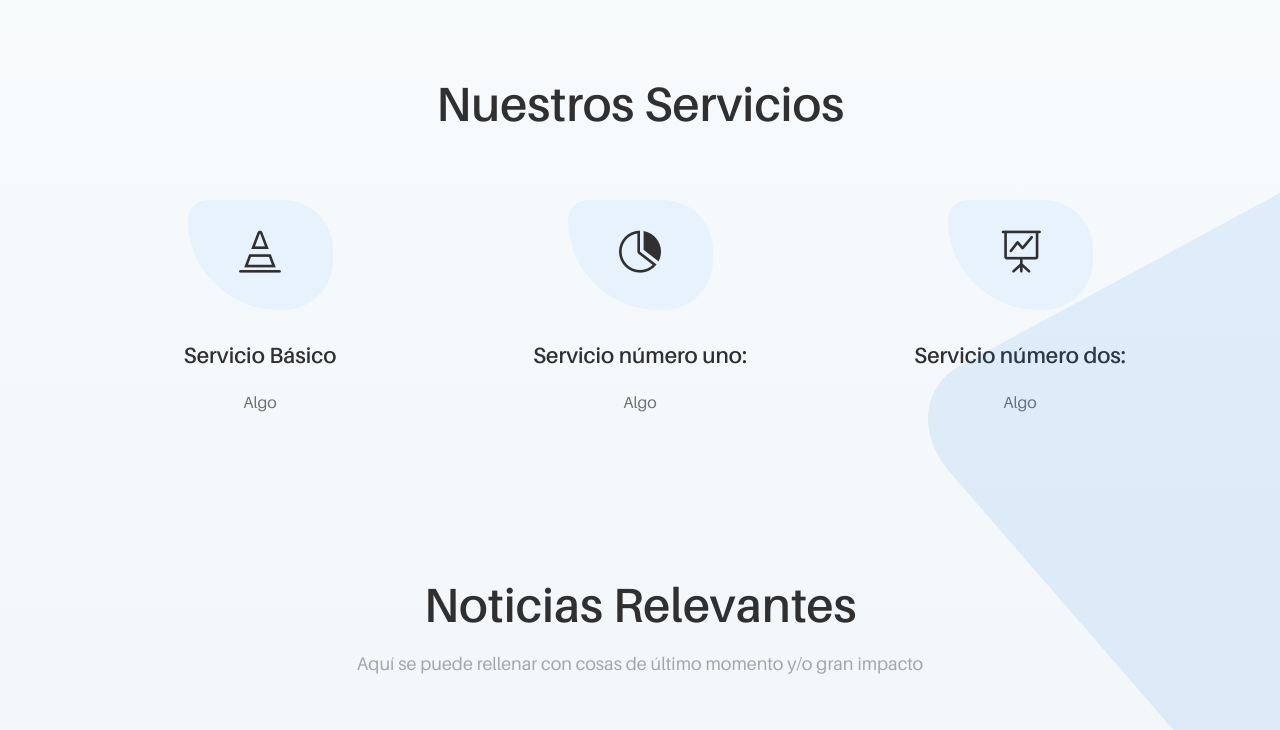
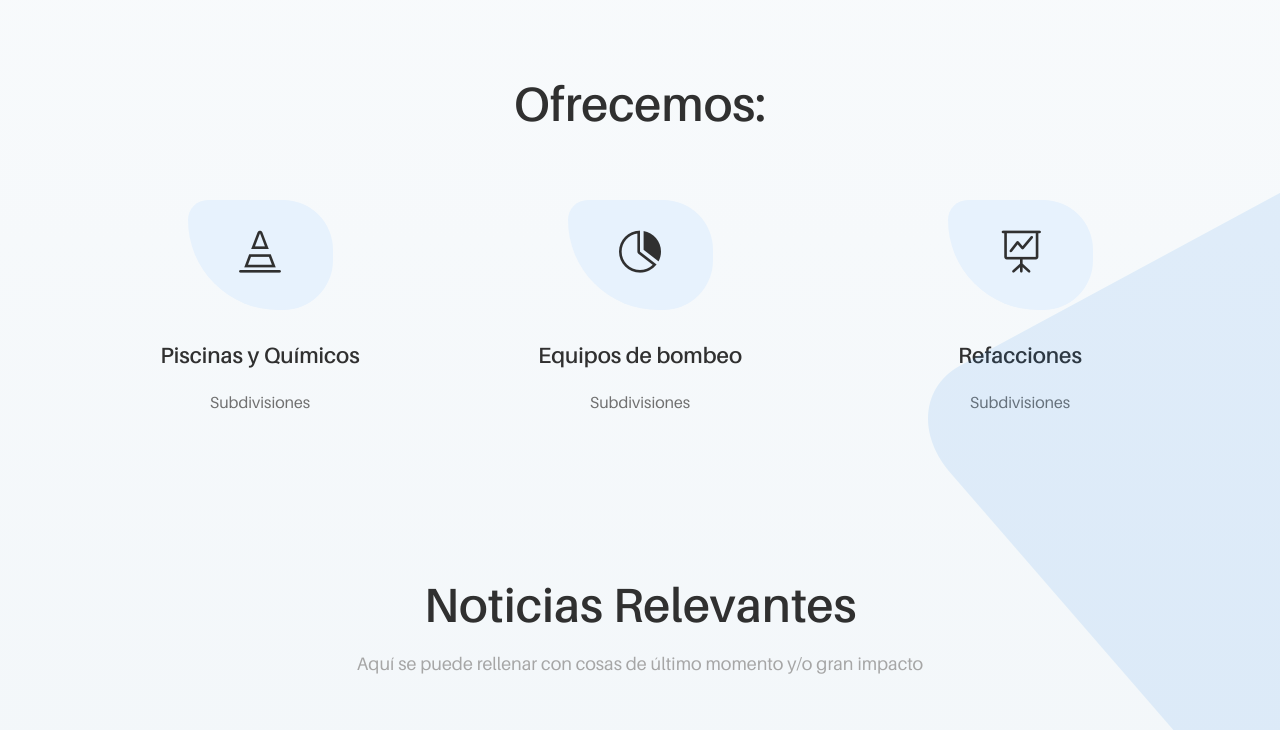
Before and after one commit to SIEMAccount1/Web, a website: page index.html in a window 1280 px wide. Shown: the part 1312-2042 px from the top of the page. Drawn offline with Linux system fonts and the light colour scheme; files whose address does not match are found by name.

Commit message:
Update index.html

```diff
--- a/index.html
+++ b/index.html
@@ -281,7 +281,7 @@
                 <!-- Section Heading -->
                 <div class="col-12">
                     <div class="section-heading text-center">
-                        <h2>Nuestros servicios</h2>
+                        <h2>Ofrecemos:</h2>
                     </div>
                 </div>
             </div>
@@ -295,8 +295,8 @@
                         <div class="service-icon">
                             <i class="icon_cone_alt"></i>
                         </div>
-                        <h5>Servicio Básico</h5>
-                        <p>Algo</p>
+                        <h5>Piscinas y Químicos</h5>
+                        <p>Subdivisiones</p>
                     </div>
                 </div>
 
@@ -307,8 +307,8 @@
                         <div class="service-icon">
                             <i class="icon_piechart"></i>
                         </div>
-                        <h5>Servicio número uno:</h5>
-                        <p>Algo</p>
+                        <h5>Equipos de bombeo</h5>
+                        <p>Subdivisiones</p>
                     </div>
                 </div>
 
@@ -319,8 +319,8 @@
                         <div class="service-icon">
                             <i class="icon_easel"></i>
                         </div>
-                        <h5>Servicio número dos:</h5>
-                        <p>Algo</p>
+                        <h5>Refacciones</h5>
+                        <p>Subdivisiones</p>
                     </div>
                 </div>
 
```
